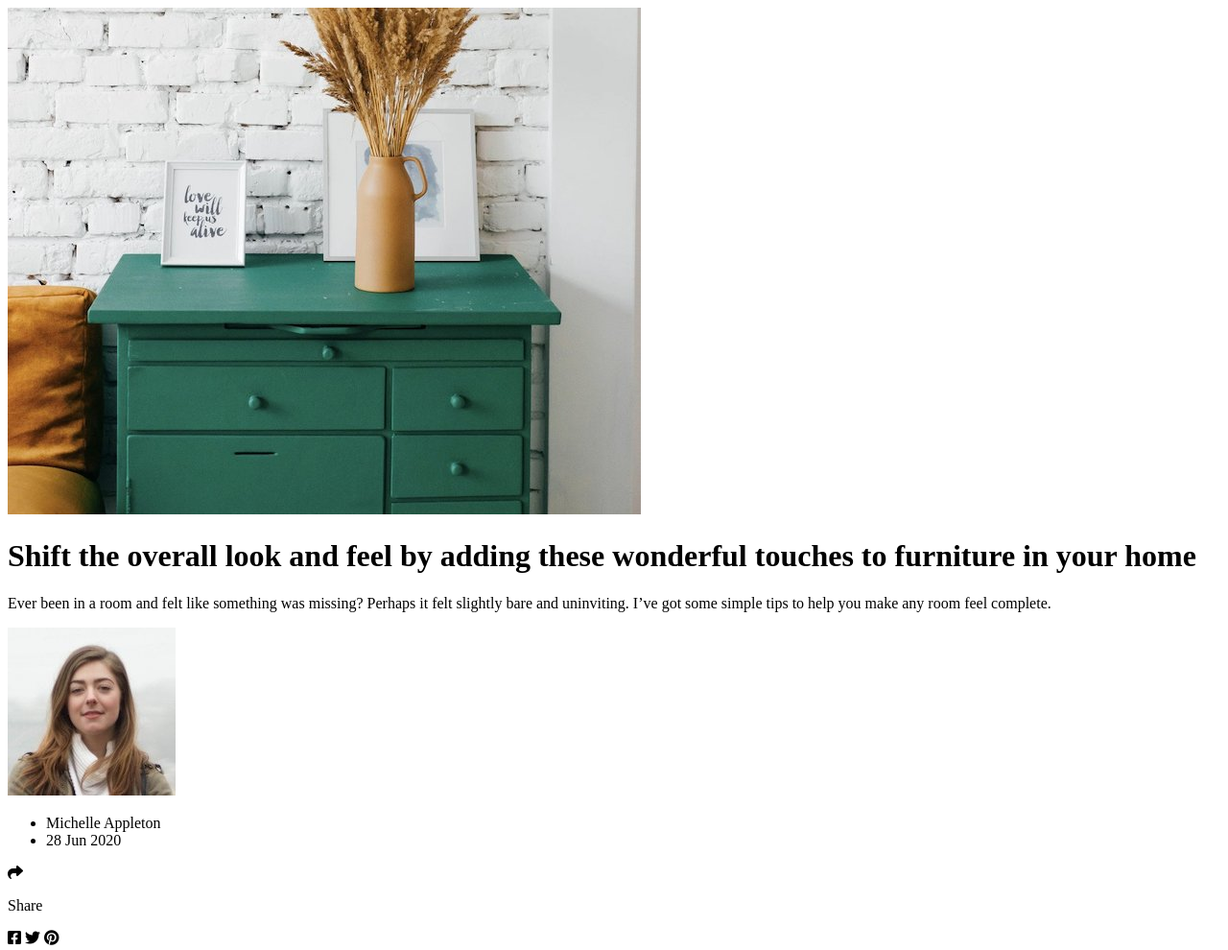
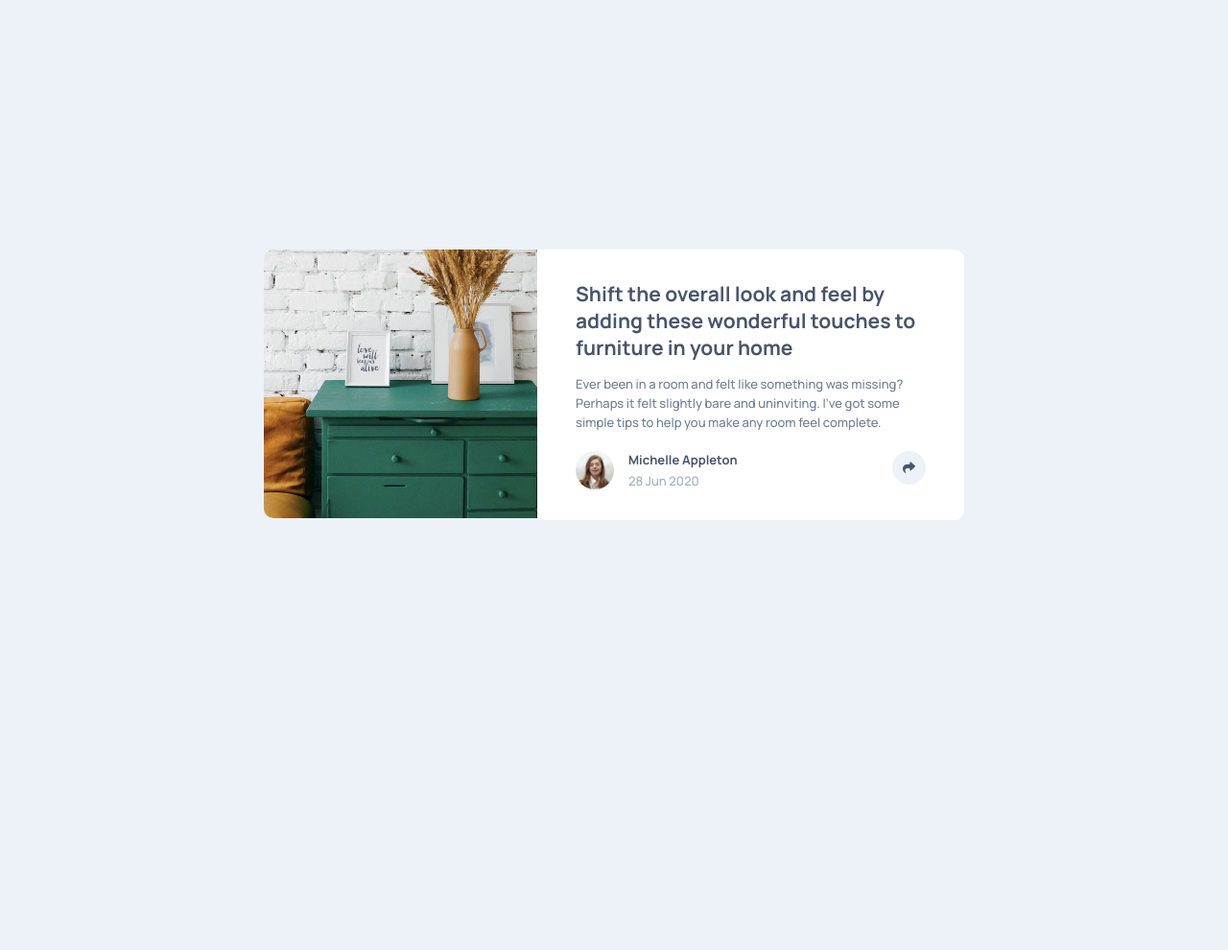
Before and after one commit to DarkPsycho0/article-preview-component, a plain HTML site: page index.html in a window 1280 px wide. Shown: the whole page at 96% size. After the commit the page ends 800 px from the top, so only its background shows below. Drawn offline with Linux system fonts and the light colour scheme.

Commit message:
css pronto

```diff
--- a/index.html
+++ b/index.html
@@ -1,5 +1,6 @@
 <!DOCTYPE html>
 <html lang="en">
+
 <head>
     <meta charset="UTF-8">
     <meta http-equiv="X-UA-Compatible" content="IE=edge">
@@ -11,31 +12,39 @@
     <link rel="stylesheet" href="https://cdnjs.cloudflare.com/ajax/libs/font-awesome/6.3.0/css/all.min.css">
     <title>Document</title>
 </head>
+
 <body>
     <main class="container">
         <div class="card">
             <img src="./src/images/drawers.jpg" alt="drawers">
+            <div class="info">
                 <h1>Shift the overall look and feel by adding these wonderful
                     touches to furniture in your home</h1>
                 <p class="descricao">Ever been in a room and felt like something was missing? Perhaps
                     it felt slightly bare and uninviting. I’ve got some simple tips
                     to help you make any room feel complete.</p>
-            <div class="">
+                <div class="autor">
+                    <div>
                         <img src="src/images/avatar-michelle.jpg" alt="Michele Avatar">
                         <ul>
                             <li class="nome">Michelle Appleton</li>
                             <li class="data">28 Jun 2020</li>
                         </ul>
+                    </div>
                     <i class="fa-solid fa-share"></i>
                 </div>
-            <div class="share">
+                <ul class="share none">
+                    <li>
                         <p>Share</p>
-                <i class="fa-brands fa-square-facebook"></i>
-                <i class="fa-brands fa-twitter"></i>
-                <i class="fa-brands fa-pinterest"></i>
+                    </li>
+                    <li><i class="fa-brands fa-square-facebook"></i></li>
+                    <li><i class="fa-brands fa-twitter"></i></li>
+                    <li><i class="fa-brands fa-pinterest"></i></li>
+                </ul>
             </div>
         </div>
     </main>
     <script src="./src/js/index.js"></script>
 </body>
+
 </html>
--- a/src/css/reset.css
+++ b/src/css/reset.css
@@ -0,0 +1,8 @@
+*{
+    margin: 0;
+    padding: 0;
+    box-sizing: border-box;
+}
+li{
+    list-style: none;
+}
--- a/src/css/style.css
+++ b/src/css/style.css
@@ -0,0 +1,108 @@
+@import url('https://fonts.googleapis.com/css2?family=Manrope:wght@500;700&display=swap');
+body{
+    font-family: 'Manrope', sans-serif;
+    font-size: 13px;
+    background-color: hsl(210, 46%, 95%);
+    font-weight: 500;
+}
+.container{
+    display: flex;
+    justify-content: center;
+    align-items: center;
+    height: 100vh;
+    max-width: 1440px;
+    margin: 0 auto;
+}
+.card{
+    display: flex;
+    width: 730px;
+    height: 280px;
+    position: relative;
+}
+.card img{
+    height: 280px;
+    border-start-start-radius: 10px;
+    border-end-start-radius: 10px;
+}
+.info{
+    padding: 32px 40px;
+    position: absolute;
+    width: 445px;
+    top: 0;
+    right: 0;
+    background-color: #ffffff;
+    border-start-end-radius: 10px;
+    border-end-end-radius: 10px;
+}
+.info h1{
+    font-size: 21px;
+    color: hsl(217, 19%, 35%);
+    margin-bottom: 14px;
+}
+.info .descricao{
+    line-height: 20px;
+    color: hsl(214, 17%, 51%);
+    margin-bottom: 20px;
+}
+.autor{
+    display: flex;
+    justify-content: space-between;
+}
+.autor img{
+    border-radius: 50%;
+    width: 40px;
+    height: 40px;
+    margin-right: 15px;
+}
+.autor div{
+    display: flex;
+}
+.autor ul{
+    display: flex;
+    flex-direction: column;
+    color: hsl(212, 23%, 69%);
+    justify-content: space-between;
+}
+.autor ul li:first-child{
+    color: hsl(217, 19%, 35%);
+    font-weight: 700;
+}
+.autor i{
+    display: flex;
+    justify-content: center;
+    align-items: center;
+    background-color: hsl(210, 46%, 95%);
+    color: hsl(217, 19%, 35%);
+    border-radius: 50%;
+    width: 35px;
+    height: 35px;
+    cursor: pointer;
+    transition: 0.3s ease-in-out;
+}
+.autor i:hover{
+    background-color: hsl(214, 17%, 51%);
+    color: #ffffff;
+}
+.share{
+    display: flex;
+    justify-content: space-evenly;
+    align-items: center;
+    position: absolute;
+    background-color: hsl(217, 19%, 35%);
+    width: 250px;
+    height: 55px;
+    border-radius: 10px;
+    color: #ffffff;
+    font-size: 20px;
+    bottom: 85px;
+    right: -70px;
+}
+.share li:first-child{
+    font-size: 15px;
+    text-transform: uppercase;
+    letter-spacing: 3px;
+    color: hsl(212, 23%, 69%);
+}
+.none{
+    display: none;
+}
```
Lines whose indentation alone changed are shown as unchanged.
